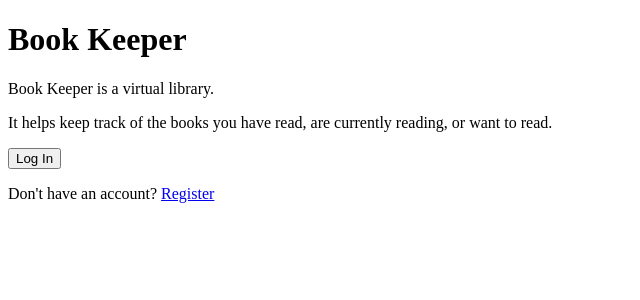
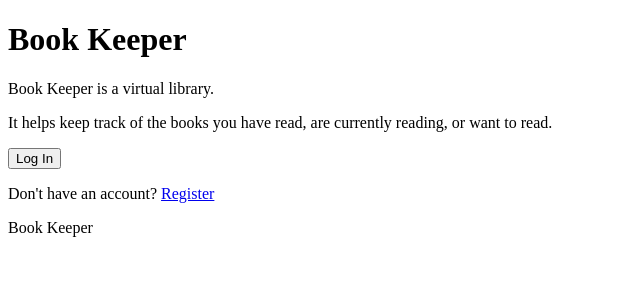
Before and after one commit to kristinmc42/BookKeeperFullstackHeroku, a React (Create React App) app in the folder client/: page / in a window 1280 px wide. Shown: the top 300 px of the page, without its empty margins (0-640 px from the left). Built offline with nearby package versions, Linux system fonts and the light colour scheme.

Commit message:
upgraded BrowserRouter to createBrowserRouter

```diff
--- a/client/src/App.tsx
+++ b/client/src/App.tsx
@@ -1,5 +1,10 @@
 import React from "react";
-import { Routes, Route } from "react-router-dom";
+import {
+  createBrowserRouter,
+  Route,
+  createRoutesFromElements,
+  RouterProvider
+} from "react-router-dom";
 
 //pages
 import Books from "./pages/Books";
@@ -9,20 +14,29 @@ import Home from "./pages/Home";
 import Login from "./pages/Login";
 import Register from "./pages/Register";
 
+//layouts
+import RootLayout from "./layouts/RootLayout";
+
+// styles
 import "./App.css";
+
+const router = createBrowserRouter(
+  createRoutesFromElements(
+      <Route path="/" element={<RootLayout />}>
+        <Route index element={<Home />} />
+        <Route path="login" element={<Login />} />
+        <Route path="register" element={<Register />} />
+        <Route path="books" element={<Books />} />
+        <Route path="add" element={<AddBook />} />
+        <Route path="update/:id" element={<UpdateBook />} />
+      </Route>
+
+  )
+)
 
 const App: React.FC = () => {
   return (
-    <div className="App">
-      <Routes>
-        <Route path="/" element={<Home />} />
-        <Route path="/login" element={<Login />} />
-        <Route path="/register" element={<Register />} />
-        <Route path="/books" element={<Books />} />
-        <Route path="/add" element={<AddBook />} />
-        <Route path="/update/:id" element={<UpdateBook />} />
-      </Routes>
-    </div>
+    <RouterProvider router={router}  />
   );
 }
 
--- a/client/src/index.tsx
+++ b/client/src/index.tsx
@@ -1,6 +1,5 @@
 import React from 'react';
 import ReactDOM from 'react-dom/client';
-import { BrowserRouter as Router } from 'react-router-dom';
 import App from './App';
 
 
@@ -9,8 +8,6 @@ const root = ReactDOM.createRoot(
 );
 root.render(
   <React.StrictMode>
-    <Router>
-      <App />
-    </Router>
+    <App />
   </React.StrictMode>
 );
--- /dev/null
+++ b/client/src/layouts/RootLayout.tsx
@@ -0,0 +1,21 @@
+import React from 'react';
+import { NavLink, Outlet } from 'react-router-dom';
+
+export default function RootLayout() {
+  return (
+      <div className='rootLayout'>
+          <header>
+              <h1>Book Keeper</h1>
+              {/* <NavLink to="/books">Home</NavLink> */}
+          </header>
+
+          <main>
+              <Outlet />
+          </main>
+
+          <footer>
+              <p>Book Keeper</p>
+          </footer>
+    </div>
+  )
+}
--- a/client/src/pages/Home.tsx
+++ b/client/src/pages/Home.tsx
@@ -4,7 +4,6 @@ import { Link } from "react-router-dom";
 const Home: React.FC = () => {
     return (
         <>
-            <h1>Book Keeper</h1>
             <p>Book Keeper is a virtual library.</p>
             <p>It helps keep track of the books you have read, are currently reading, or want to read.</p>
             <button>Log In</button>
```
